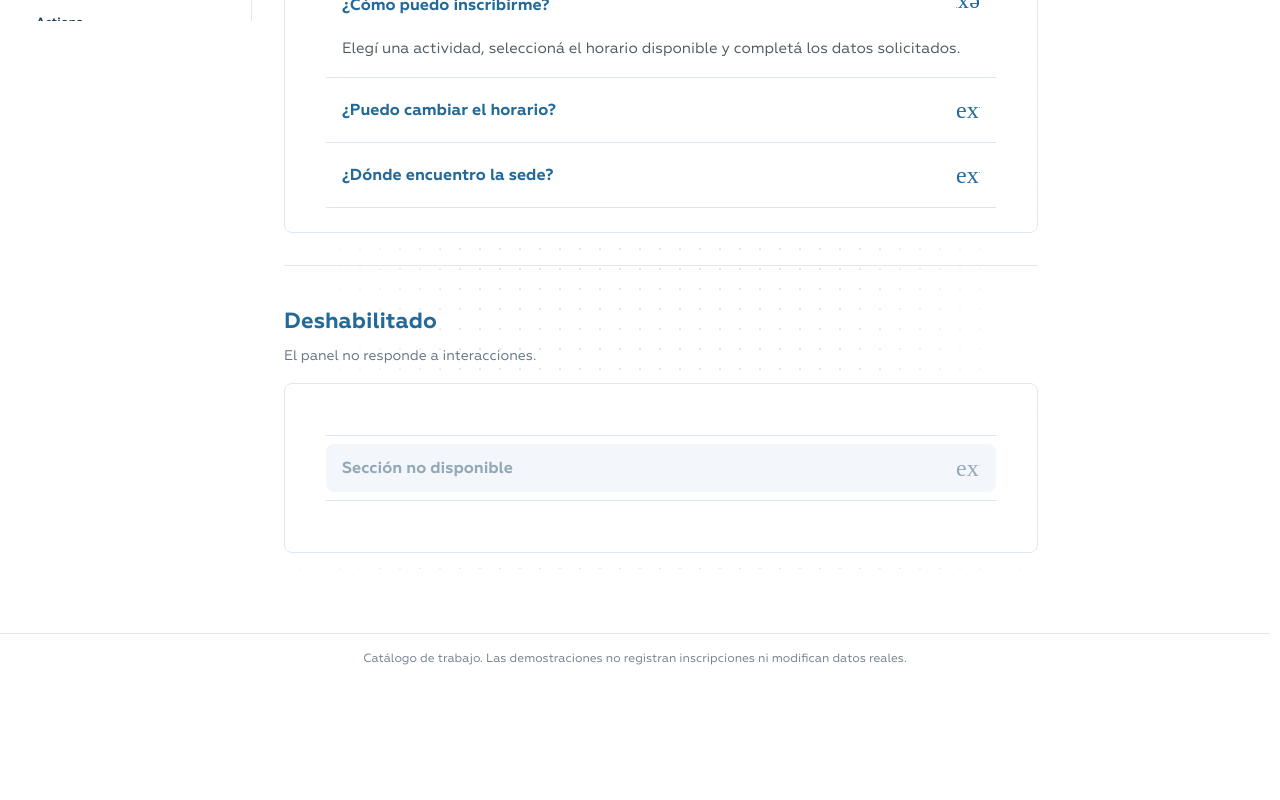
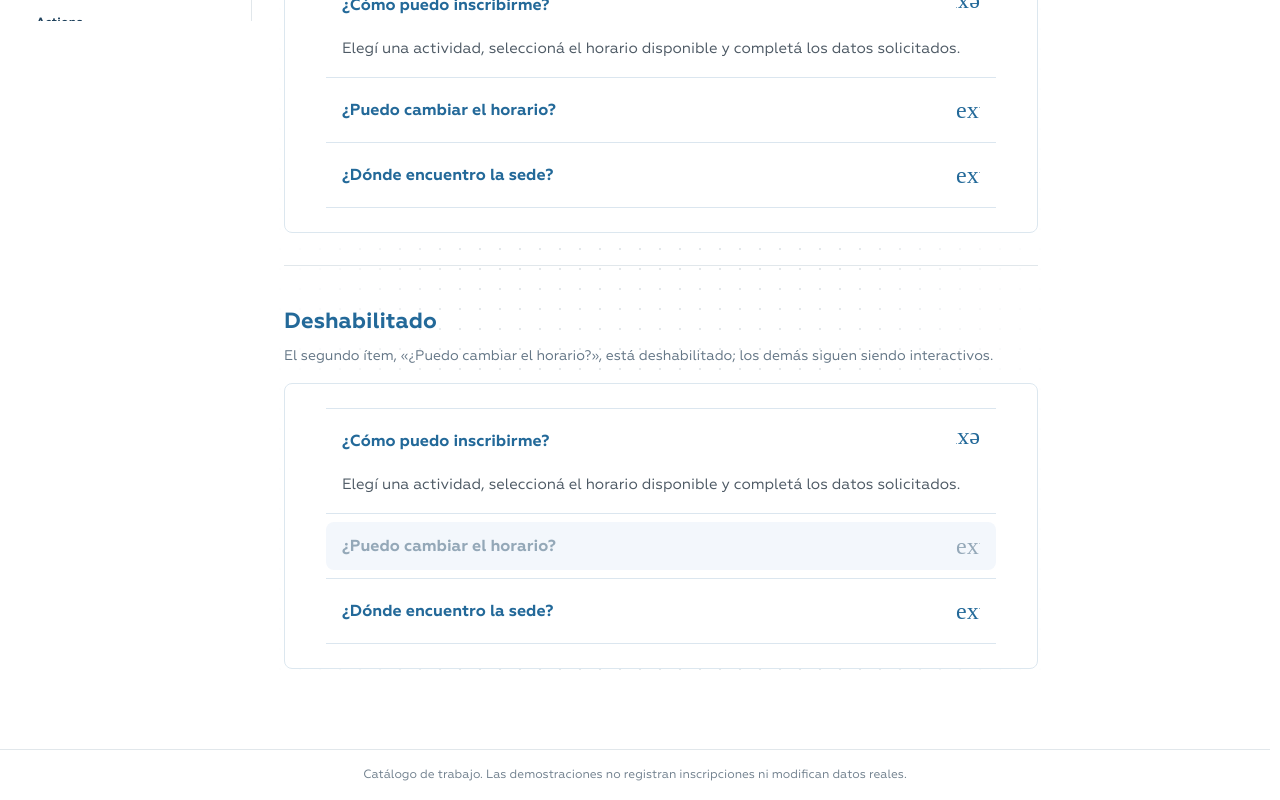
Before and after one commit to SantiagoM96/mlz-muni, a React (Vite) app: page /ui-kit-andy/componentes/acordeon in a window 1280 px wide. Shown: the part 843-1643 px from the top of the page. Before the commit the page ends 1527 px from the top, so only its background shows below. Built offline with nearby package versions, Linux system fonts and the light colour scheme; a web font is replaced by a local one.

Commit message:
docs(accordion): show three consistent items with disabled middle item

```diff
--- a/src/pages/andy-kit/AndyKitPage.tsx
+++ b/src/pages/andy-kit/AndyKitPage.tsx
@@ -140,11 +140,11 @@ function Messages(){return <>
 function ComponentExample({title,description,children}:{title:string;description?:string;children:ReactNode}){
  return <DocSection title={title} description={description}><DocPreview>{children}</DocPreview></DocSection>;
 }
-function AccordionDemo({multiple=false}:{multiple?:boolean}){
+function AccordionDemo({multiple=false,disabledMiddle=false}:{multiple?:boolean;disabledMiddle?:boolean}){
  const [open,setOpen]=useState<string[]>(['1']);
  const items:[string,string,string][]=[['1','¿Cómo puedo inscribirme?','Elegí una actividad, seleccioná el horario disponible y completá los datos solicitados.'],['2','¿Puedo cambiar el horario?','Podés volver a la ficha de la actividad para elegir otra comisión disponible.'],['3','¿Dónde encuentro la sede?','La dirección y los detalles se muestran en la ficha de cada actividad.']];
  return <div className="andy-doc-accordion">{items.map(([id,title,content])=><div className="andy-doc-accordion-item" key={id}>
-  <button type="button" aria-expanded={open.includes(id)} onClick={()=>setOpen(prev=>prev.includes(id)?prev.filter(v=>v!==id):multiple?[...prev,id]:[id])}>
+  <button type="button" disabled={disabledMiddle&&id==='2'} aria-expanded={open.includes(id)} onClick={()=>setOpen(prev=>prev.includes(id)?prev.filter(v=>v!==id):multiple?[...prev,id]:[id])}>
     {title}<Icon name="expand_more" size={24}/>
   </button>{open.includes(id)&&<div className="andy-doc-accordion-content">{content}</div>}
  </div>)}</div>;
@@ -277,7 +277,7 @@ function ComponentDetails({id}:{id:ComponentId}){
  if(id==='acordeon')return <>
   <ComponentExample title="Apertura única" description="Solo un panel abierto a la vez."><AccordionDemo/></ComponentExample>
   <ComponentExample title="Apertura múltiple" description="Podés desplegar varios paneles a la vez."><AccordionDemo multiple/></ComponentExample>
-  <ComponentExample title="Deshabilitado" description="El panel no responde a interacciones."><div className="andy-doc-accordion"><div className="andy-doc-accordion-item"><button type="button" aria-expanded={false} disabled>Sección no disponible <Icon name="expand_more" size={24}/></button></div></div></ComponentExample>
+  <ComponentExample title="Deshabilitado" description="El segundo ítem, «¿Puedo cambiar el horario?», está deshabilitado; los demás siguen siendo interactivos."><AccordionDemo disabledMiddle/></ComponentExample>
  </>;
  return null;
 }
```
